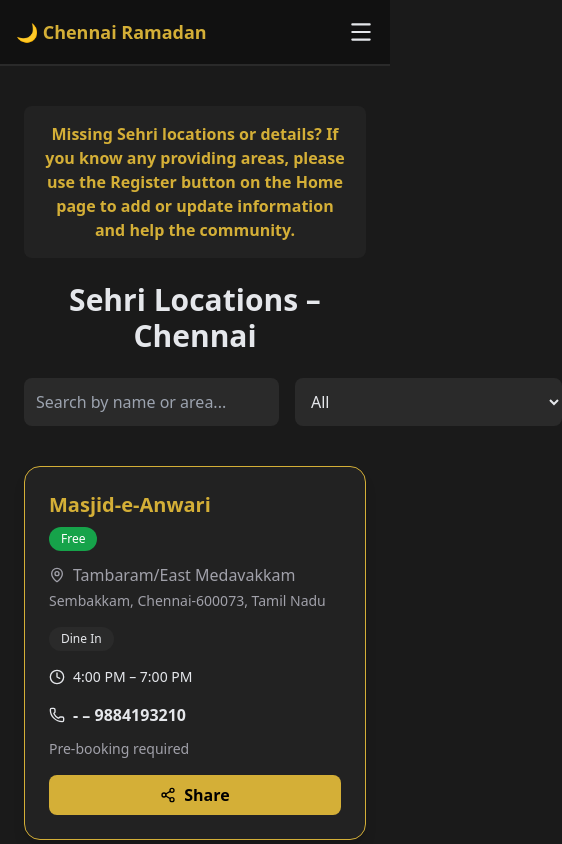
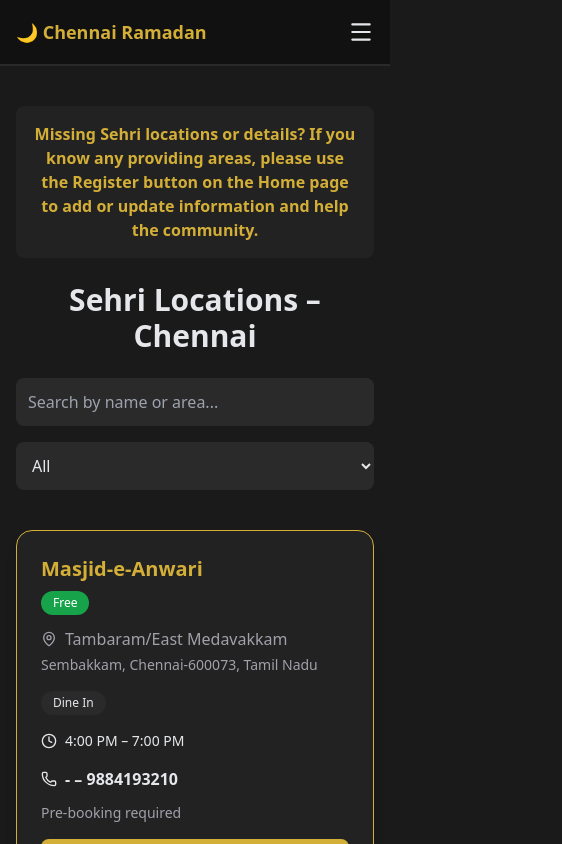
Before and after one commit to ahamedrahman2000/chennai-ramadan, a React (Create React App) app: page /find-sehri in a window 390 px wide. Shown: the top 844 px of the page, 562 px wide, since content can reach past the window. Built offline with nearby package versions, Linux system fonts and the light colour scheme.

Commit message:
cleared overflow issue

```diff
--- a/src/components/FindSehri.jsx
+++ b/src/components/FindSehri.jsx
@@ -52,7 +52,8 @@ Additional Info: ${provider.additionalInfo || "N/A"}
   };
 
   return (
-    <div className="min-h-screen bg-[#1A1A1A] text-[#E5E7EB] px-6 py-10">
+    <div className="min-h-screen bg-[#1A1A1A] text-[#E5E7EB] px-4 sm:px-6 py-10 overflow-x-hidden">
+
       {/* Top info */}
     <div className="max-w-7xl mx-auto mb-6 p-4 bg-[#222] rounded-lg text-center text-[#D4AF37] font-semibold">
   Missing Sehri locations or details?
@@ -64,7 +65,8 @@ Additional Info: ${provider.additionalInfo || "N/A"}
       </h1>
 
       {/* FILTERS: Search + Area */}
-      <div className="max-w-7xl mx-auto flex gap-4 mb-10">
+      <div className="max-w-7xl mx-auto flex flex-col sm:flex-row gap-4 mb-10">
+
         <input
           type="text"
           placeholder="Search by name or area..."
```
